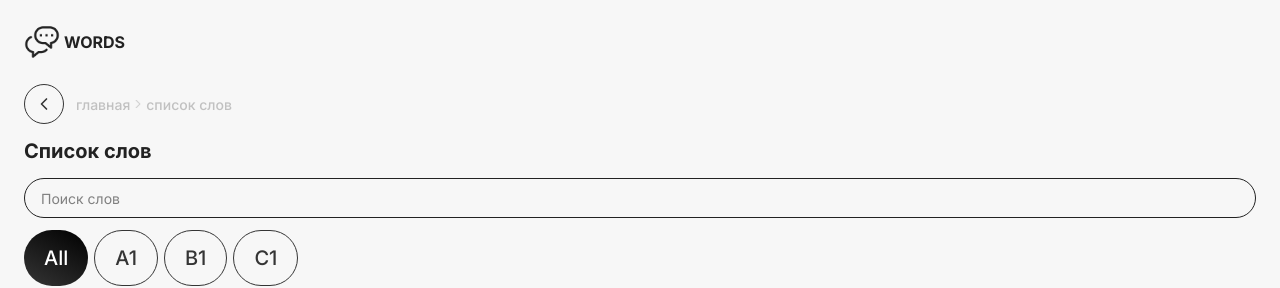
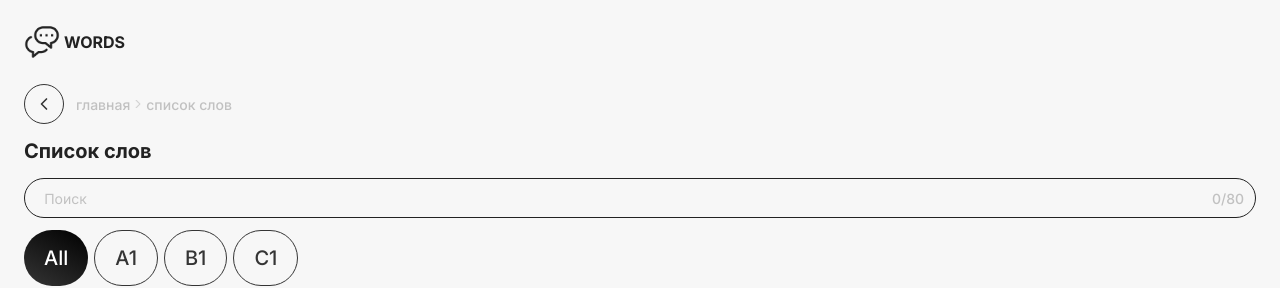
Before and after one commit to lletov/words, a React (Vite) app: page /#/wordslist in a window 1280 px wide. Shown: the top 288 px of the page. Built offline with nearby package versions, Linux system fonts and the light colour scheme; the HTML template or start-up script is replaced by a standard one.

Commit message:
refactor: add input as component

```diff
--- /dev/null
+++ b/src/components/Input.jsx
@@ -0,0 +1,23 @@
+import React from 'react'
+import { useState } from 'react';
+import arrow from './../assets/arrow-right.svg'
+import { X } from 'lucide-react';
+
+export default function Input({maxLength, text, handleInput, clearInput}) {
+
+  return (
+    <div className='input-wrapper'>
+        <input
+            type='text'
+            value={text}
+            onChange={(e) => handleInput(e.target.value)}
+            placeholder='Поиск'
+            maxLength={maxLength}
+        />
+        <section className='input-btns'>
+            <p>{`${text.length}/${maxLength}`}</p>
+            {text.length > 0 && <button onClick={(e) => clearInput(text)}><X className='size-4 cursor-pointer'/></button>}
+        </section>
+    </div>
+  )
+}
--- a/src/components/WordsList.jsx
+++ b/src/components/WordsList.jsx
@@ -5,6 +5,7 @@ import { WordsListNav } from './WordsListNav'
 import { getWordStatistic } from '../utils/LocalStorageUtils'
 import useTestStore from './../store/Store';
 import Filters from './Filters'
+import Input from './Input'
 
 export const WordsList = () => {
 
@@ -14,6 +15,13 @@ export const WordsList = () => {
   const [selectedFilter, setSelectedFilter] = useState('All')
   const [filteredWordList, setFilteredWordList] = useState(words)
   const [searchQuery, setSearchQuery] = useState('')
+
+  function handleInput(text) {
+    setSearchQuery(text);
+  }
+  function clearInput() {
+    setSearchQuery('')
+  }
 
   const filterItems = [
     'All',
@@ -67,18 +75,11 @@ return (
     {/* <WordsListNav/> */}
     <div style={{display: 'flex', alignItems: 'start', padding: '12px 24px', flexDirection: 'column', gap: '12px'}}>
       <h5>Список слов</h5>
-      <input style={{
-        borderWidth: '1px',
-        borderStyle: 'solid',
-        borderColor: '#222222',
-        borderRadius: '40px',
-        height: '40px',
-        width: '100%',
-        paddingLeft: '16px',
-        fontSize: '14px',
-      }}
-      placeholder='Поиск слов'
-      onChange={e => setSearchQuery(e.target.value)}
+      <Input
+        maxLength={80}
+        text={searchQuery}
+        handleInput={handleInput}
+        clearInput={clearInput}
       />
       <Filters
         items={filterItems}
--- a/src/index.css
+++ b/src/index.css
@@ -111,6 +111,37 @@ h5 {
   font-size: 20px;
   font-weight: 700;
   color: var(--black);
+}
+
+.input-wrapper {
+  position: relative;
+  width: 100%;
+  margin-right: 1.2rem;
+  input {
+    width: 100%;
+    height: 40px;
+    border-radius: 40px;
+    border: solid 1px var(--black);
+    font-size: 14px;
+    padding: 0.4rem 8.8rem 0.4rem 1.2rem;
+  }
+  input::placeholder {
+    color: var(--gray);
+  }
+}
+.input-wrapper:focus {
+    border: solid 1px var(--black);
+}
+
+.input-btns {
+  position: absolute;
+  right: 12px;
+  top: 50%;
+  transform: translateY(-50%);
+  display: flex;
+  flex-direction: row;
+  align-items: center;
+  gap: 0.4rem;
 }
 
 .content {
```
